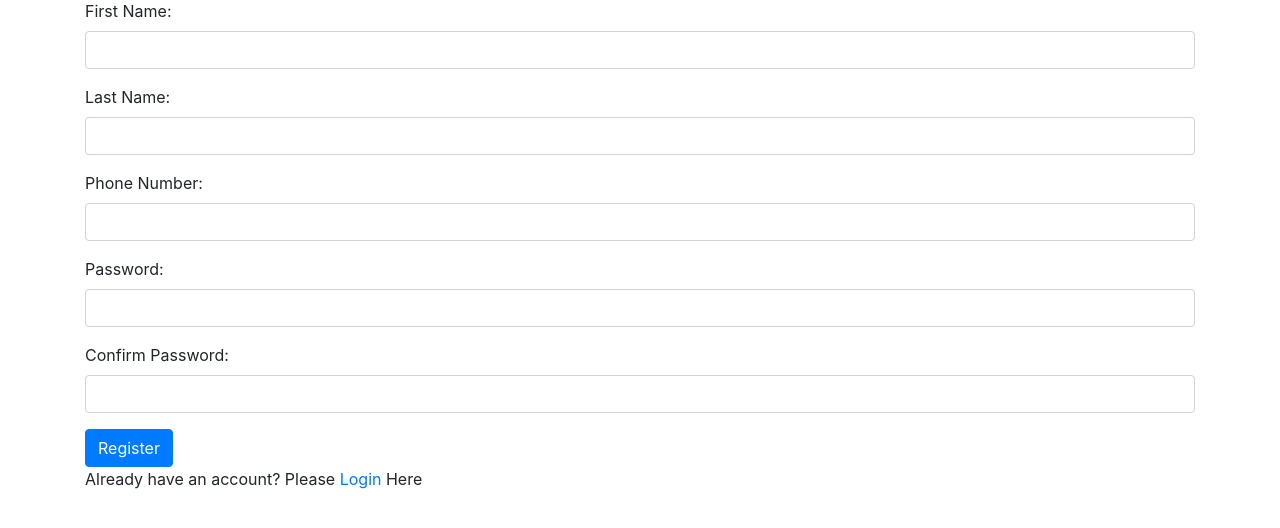
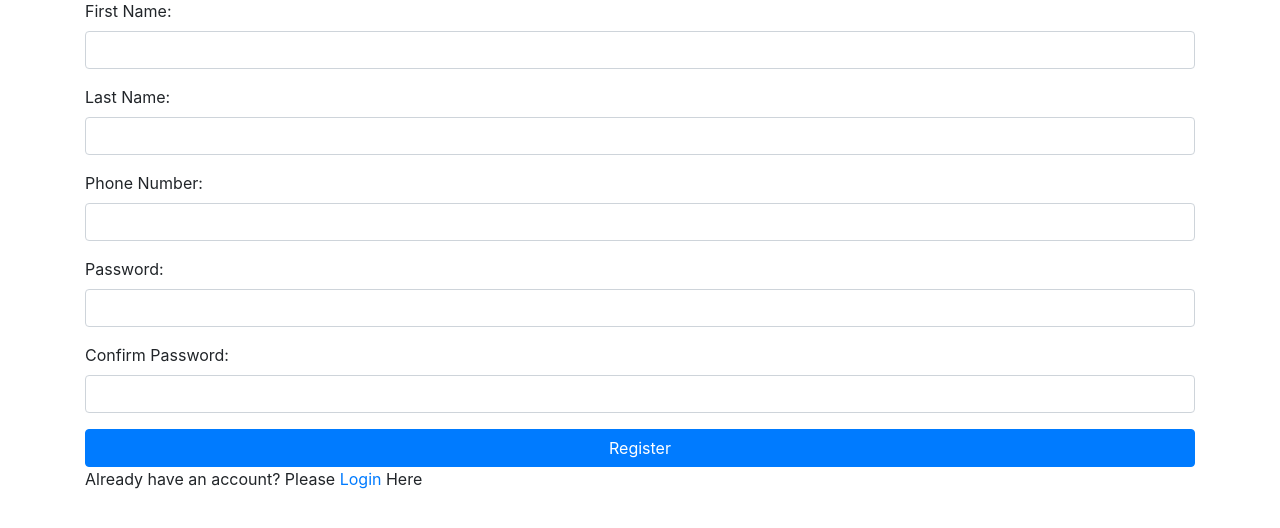
Before and after one commit to vijinvj77/Molly-Win, a PHP site: page /registration.php in a window 1280 px wide. Shown: the part 139-667 px from the top of the page. Run offline with PHP 8.4, Linux system fonts and the light colour scheme.

Commit message:
Registration problem solved

```diff
--- a/registration-server.php
+++ b/registration-server.php
@@ -8,7 +8,7 @@
         $password = $_POST['password'];
         $confirmPassword = $_POST['confirmPassword'];
         if($password != $confirmPassword){
-            echo "<script>alert('Password\'\s mismatch');</script>";
+            echo "<script>alert('Passwords mismatch');</script>";
             echo "<script>window.location.href='registration.php';</script>";
         }
         $phoneNumberSearchQuery = "SELECT * FROM users WHERE phoneNumber='$phoneNumber'";
@@ -24,6 +24,7 @@
                 $_SESSION['firstName'] = $firstName;
                 $_SESSION['lastName'] = $lastName;
                 $_SESSION['phoneNumber'] = $phoneNumber;
+                $_SESSION['userType'] ='user';
                 echo "<script>alert('Registration successful');</script>";
                 echo "<script>window.location.href='user/user-homepage.php';</script>";
             }
--- a/registration.php
+++ b/registration.php
@@ -43,7 +43,7 @@
                 <label for="confirmPassword">Confirm Password:</label>
                 <input type="password" name="confirmPassword" class="form-control" required>
             </div>
-            <button class="btn btn-primary" name="register">Register</button>
+            <button class="btn btn-primary container-fluid" name="register">Register</button>
             <p>Already have an account? Please <a href="login.php">Login</a> Here</p>
         </form>
     </section>
```
